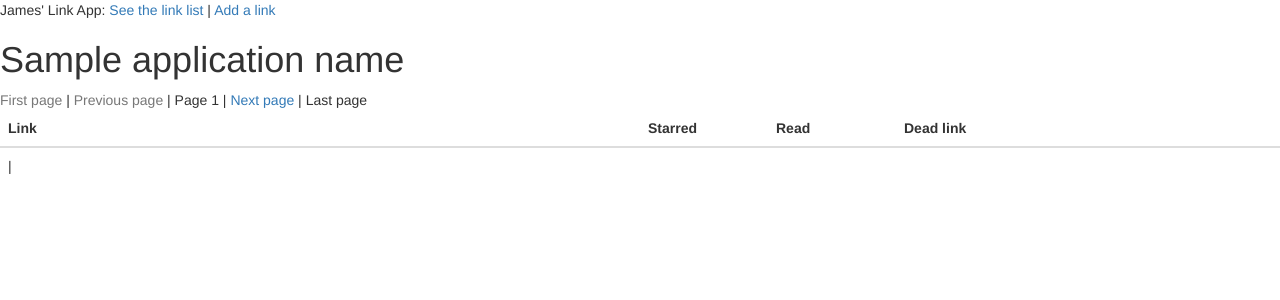
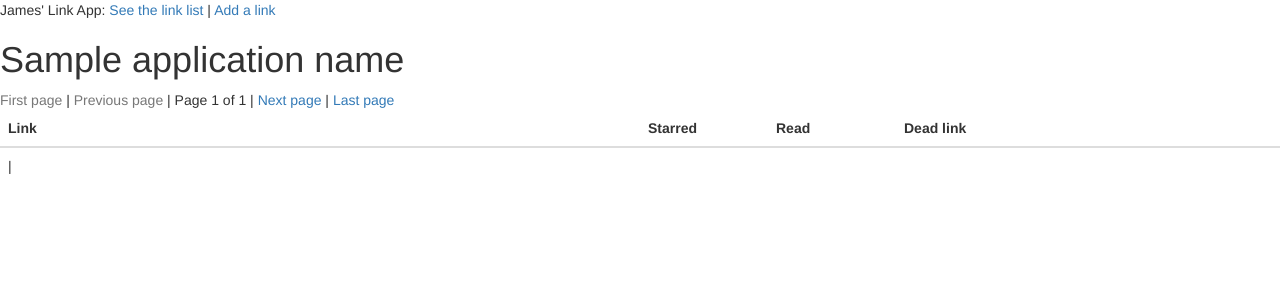
Before and after one commit to jamesgallien/url-text-file-importer, a Flask app: template app/templates/index.html in a window 1280 px wide. Shown: the top 300 px of the page. Run offline with Flask 2, Linux system fonts and the light colour scheme; tables that the repository leaves empty hold one stand-in row (values such as "Sample post"); the template is opened without the code that fills it: values that come from a table or form of the project are taken from there, most other values are stand-ins (such as "Sample title", 1, 10 or a date in 2020); some libraries are stand-ins or nearby versions.

Commit message:
'Last page' link fixed

```diff
--- a/app/routes.py
+++ b/app/routes.py
@@ -11,11 +11,13 @@ def index():
     links = Link.query.paginate(page, app.config['POSTS_PER_PAGE'], False)
     prev_url = url_for('index', page=links.prev_num) if links.has_prev else None
     next_url = url_for('index', page=links.next_num) if links.has_next else None
+    pages = links.pages
     return render_template ('index.html', links=links.items,
                             application_name=page_name,
                             next_url=next_url,
                             prev_url=prev_url,
-                            page=page)
+                            page=page,
+                            pages=pages)
 
 @app.route('/add', methods=['GET', 'POST'])
 def add():
--- a/app/templates/index.html
+++ b/app/templates/index.html
@@ -46,12 +46,12 @@
             <a href="{{prev_url}}">Previous page</a>
         {% endif %}
         |
-            <p style="display:inline">Page {{ page }}</p>
+            <p style="display:inline">Page {{ page }} of {{ pages }}</p>
         |
         {% if next_url %}
             <a href="{{next_url}}">Next page</a>
             |
-            <p style="display:inline">Last page</p>
+            <a href="/?page={{pages}}">Last page</a>
         {% else %}
             <p style="display:inline" class="text-muted">Next page</p>
             |
```
